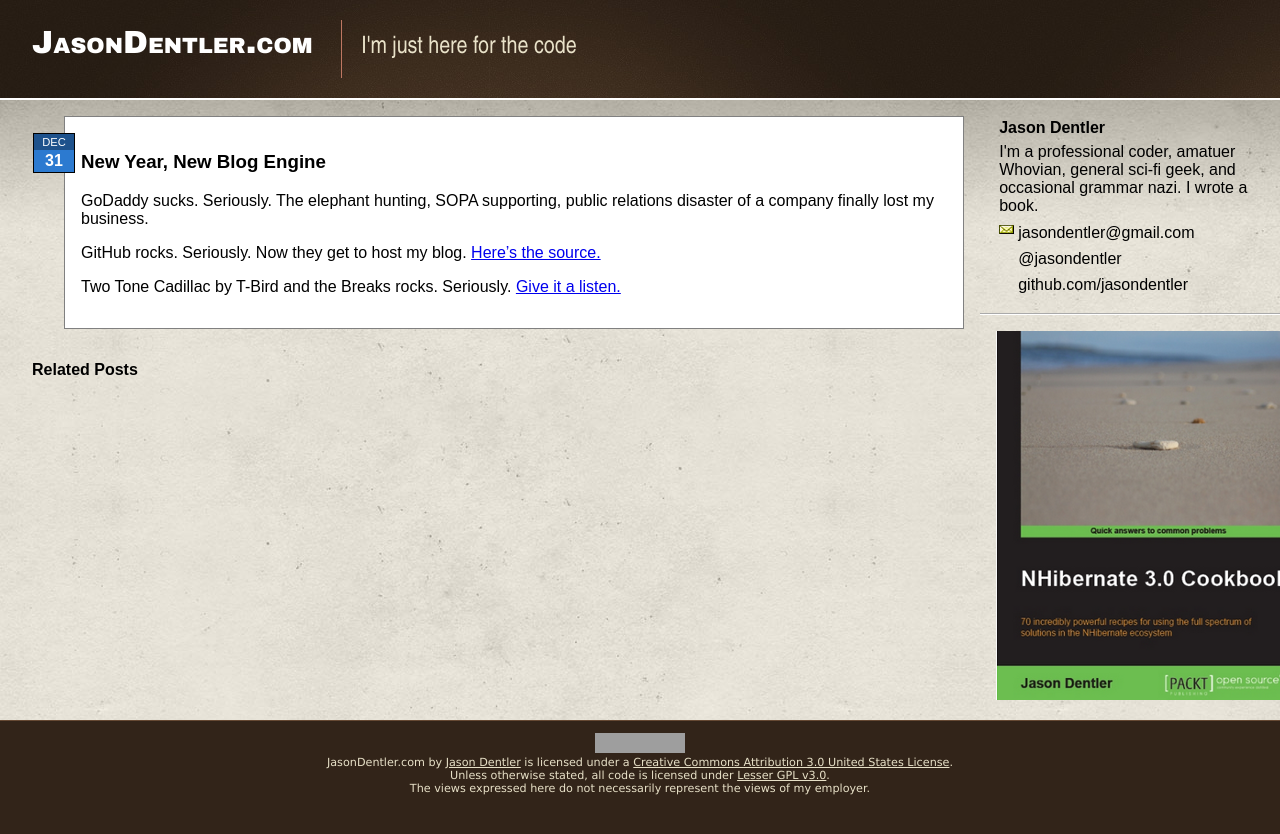
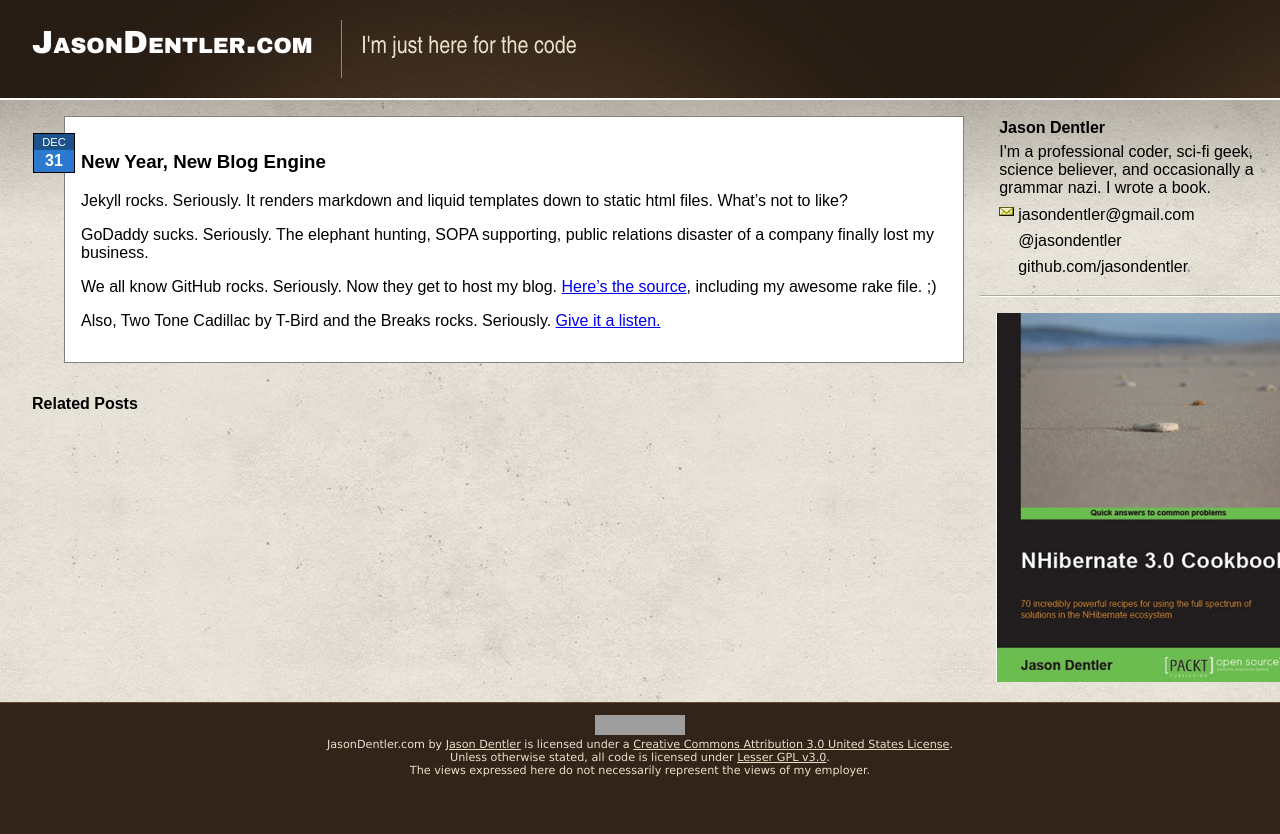
Before and after one commit to jasondentler/jasondentler.github.com, a Jekyll site: the page built from _posts/2011-12-31-new-year-new-blog-engine.md, in a window 1280 px wide. Shown: the top 834 px of the page. Built offline with Jekyll 4.4.1, drawn with Linux system fonts in a browser that asks for light colours; grey boxes are pictures that could not be loaded.

Commit message:
Publish with rake at 2011-12-31 17:39:20 -0600

```diff
--- a/_includes/sidebar.html
+++ b/_includes/sidebar.html
@@ -1,7 +1,7 @@
 <div class="sidebar-box first-sidebar">
 	<ul id="contacts">
 		<li id="name">Jason Dentler</li>
-		<li id="bio">I'm a professional coder, amatuer Whovian, general sci-fi geek, and occasional grammar nazi. I wrote a book.</li>
+		<li id="bio">I'm a professional coder, sci-fi geek, science believer, and occasionally a grammar nazi. I wrote a book.</li>
 		<li><a href="mailto:jasondentler@gmail.com" class="follow-button"><img src="/images/email.png"><span>jasondentler@gmail.com</span></a></li>
 		<li><a href="https://twitter.com/jasondentler" target="_blank" class="follow-button"><img src="https://twitter.com/favicon.ico"><span>@jasondentler</span></a></li>
 		<li><a href="http://github.com/jasondentler" target="_blank" class="follow-button"><img src="https://github.com/favicon.ico" /><span>github.com/jasondentler</span></a></li>
--- a/_posts/2011-12-31-new-year-new-blog-engine.md
+++ b/_posts/2011-12-31-new-year-new-blog-engine.md
@@ -1,10 +1,12 @@
 ---
 layout: post
 title: "New Year, New Blog Engine"
+exerpt: "Jekyll rocks. Seriously. It renders markdown and liquid templates down to static html files. What's not to like?"
 ---
+Jekyll rocks. Seriously. It renders markdown and liquid templates down to static html files. What's not to like?
 
 GoDaddy sucks. Seriously. The elephant hunting, SOPA supporting, public relations disaster of a company finally lost my business.
 
-GitHub rocks. Seriously. Now they get to host my blog. [Here's the source.](http://github.com/jasondentler/jasondentler.github.com)
+We all know GitHub rocks. Seriously. Now they get to host my blog. [Here's the source](http://github.com/jasondentler/jasondentler.github.com), including my awesome rake file. ;)
 
-Two Tone Cadillac by T-Bird and the Breaks rocks. Seriously. [Give it a listen.](http://amzn.com/B001R36GO8)
+Also, Two Tone Cadillac by T-Bird and the Breaks rocks. Seriously. [Give it a listen.](http://amzn.com/B001R36GO8)
--- a/css/site.css
+++ b/css/site.css
@@ -1,3 +1,7 @@
+a img {
+	border: none; /* Fucking IE */
+}
+
 body {
 	font-family: Arial, Helvetica, Sans;
 	margin: 0;
```
